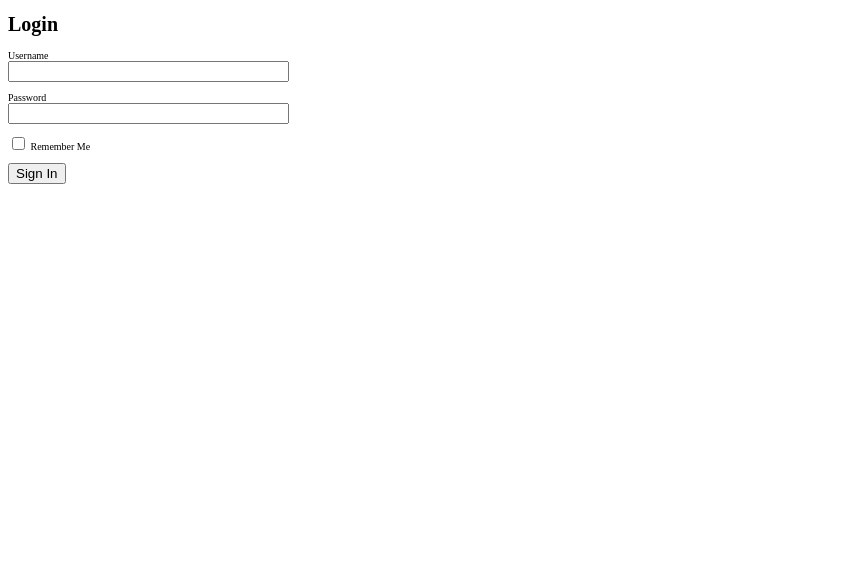
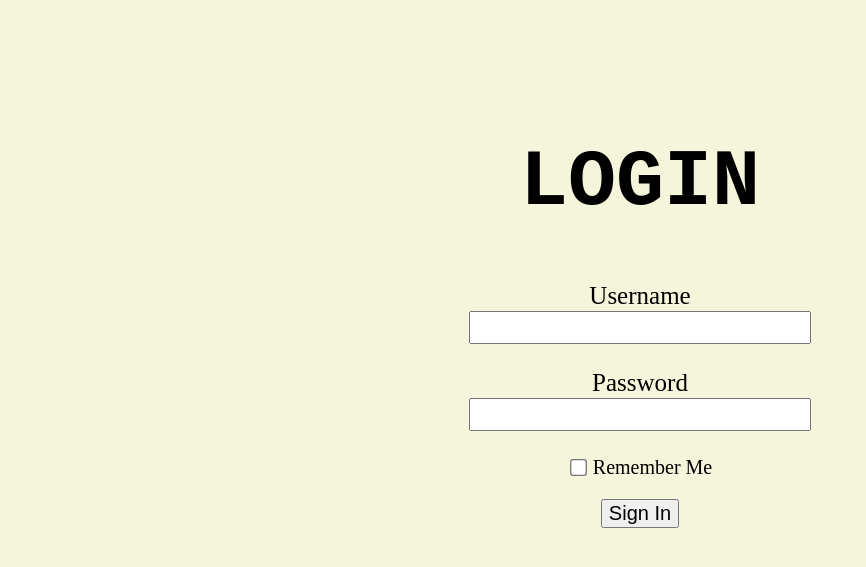
Before and after one commit to immanuella1/workoutplan, a Flask app: page /login in a window 1280 px wide. Shown: the top 567 px of the page, without its empty margins (0-866 px from the left). Run offline with Flask 3, Linux system fonts and the light colour scheme.

Commit message:
updated login forntend

```diff
--- a/app/static/style.css
+++ b/app/static/style.css
@@ -1,14 +1,16 @@
 body{
    font-size: 10px;
 }
+
 .main_page{
    background-color: beige;
 }
+
 .logreg_size{
    font-size: 3em;
    word-spacing: 4em;
+}
 
-}
 .center_main{
    text-align: center;
    padding-top: 6%;
@@ -40,3 +42,24 @@ body{
    text-align: right;
    margin-right: 10em;
 }
+.custom-input{
+   width: 25em; /* Adjust width as needed */
+   height: 2em; /* Adjust height as needed */
+   /* Additional styling if required */
+}
+
+.fields_lables{
+   font-size: 2.5em;
+}
+
+.remind{ /* remember me */
+   font-size: 2em;
+}
+
+.submit{
+   font-size: 1em;
+}
+
+.custom-checkbox { /* checkbox size */
+   transform: scale(1.3);
+}
--- a/app/templates/index.html
+++ b/app/templates/index.html
@@ -8,9 +8,9 @@
   </head>
   <body class="main_page">
     <div class="center_main" >
-      <div class="heading_style">
+    <div class="heading_style">
     <h1>Welcome to <br> Hello Workout!</h1>
-      </div>
+    </div>
     {% if current_user.is_authenticated %}
       <p><a href="{{ url_for('auth.daily_checkin') }}">Daily Check-In</a></p>
       <p><a href="{{ url_for('auth.checkin_history') }}">Check-In History</a></p>
--- a/app/templates/login.html
+++ b/app/templates/login.html
@@ -5,28 +5,34 @@
     <title>Login</title>
     <link rel="stylesheet" type="text/css" href="{{ url_for('static', filename='style.css') }}">
   </head>
-  <body>
+  <body class="main_page" >
+    <div class="center_main">
+    <div class="heading_style">
     <h1>Login</h1>
+    </div>
     <form method="post">
       {{ form.hidden_tag() }}
-      <p>
+      <p class="fields_lables">
         {{ form.username.label }}<br>
-        {{ form.username(size=32) }}<br>
+        {{ form.username(class_='custom-input') }}<br>
         {% for error in form.username.errors %}
           <span style="color: red;">[{{ error }}]</span>
         {% endfor %}
       </p>
-      <p>
+      <p class="fields_lables">
         {{ form.password.label }}<br>
-        {{ form.password(size=32) }}<br>
+        {{ form.password(class_='custom-input') }}<br>
         {% for error in form.password.errors %}
           <span style="color: red;">[{{ error }}]</span>
         {% endfor %}
       </p>
+      <div class="remind">
       <p>
-        {{ form.remember_me() }} {{ form.remember_me.label }}
+        {{ form.remember_me(class_='custom-checkbox') }} {{ form.remember_me.label }}
       </p>
-      <p>{{ form.submit() }}</p>
+      <p>{{ form.submit(class_='submit') }}</p>
+      </div>
     </form>
+  </div>
   </body>
 </html>
```
